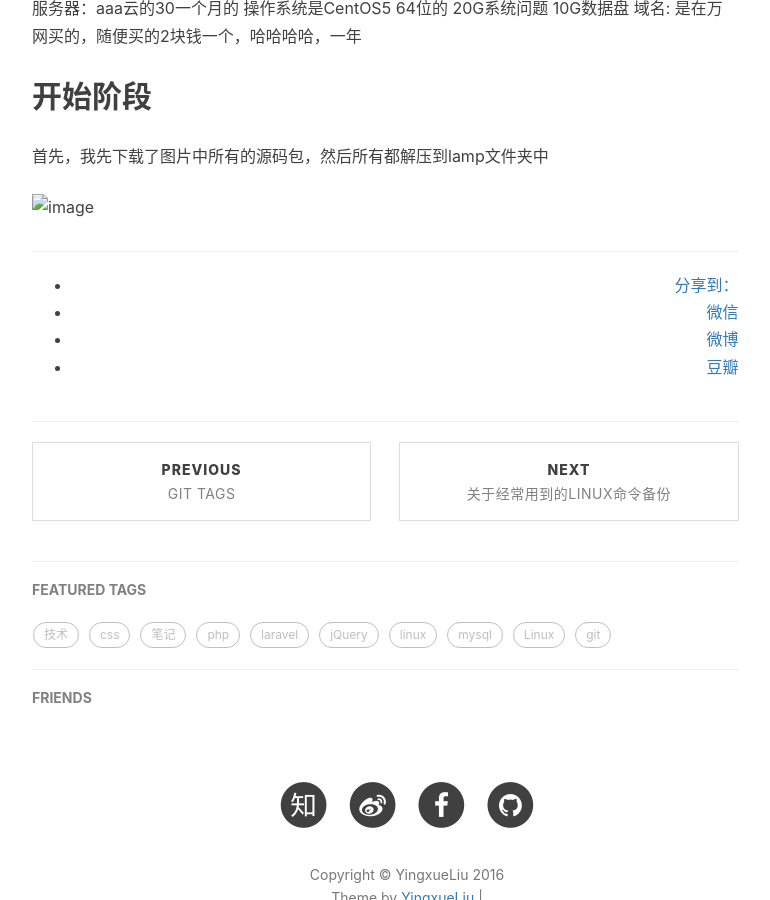
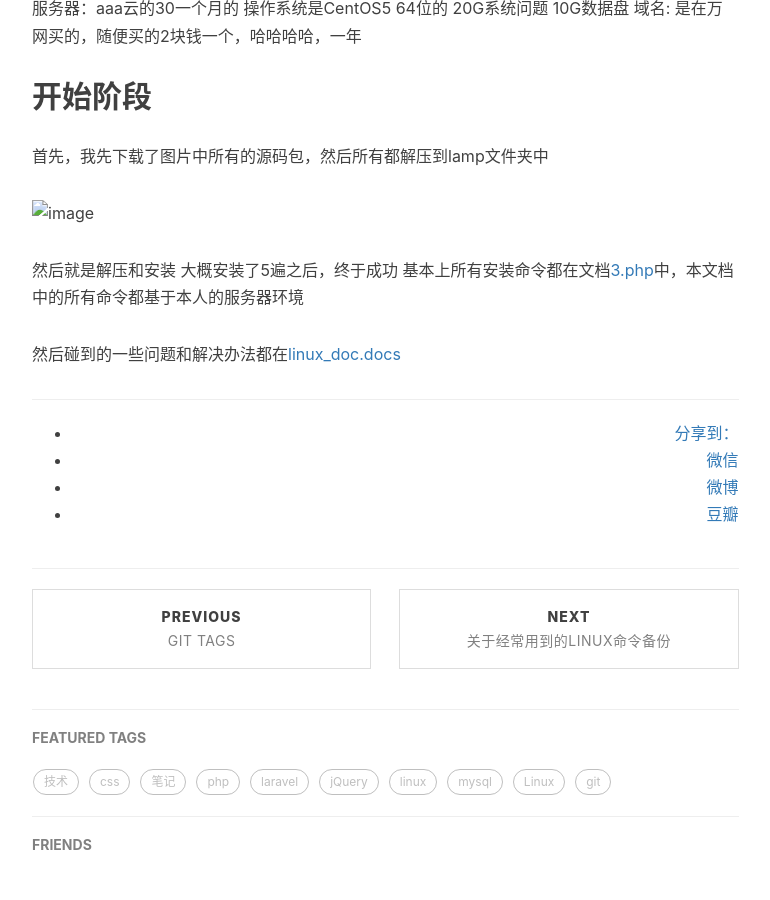
Before and after one commit to YingxueLiu/YingxueLiu.github.io, a Jekyll site: the page built from _posts/2016-07-26-lamp.markdown, in a window 1280 px wide and 900 px high, scrolled down 640 px. Shown: the whole window, without its empty margins (233-1003 px from the left). Built offline with Jekyll 4.4.1, drawn with Linux system fonts in a browser that asks for light colours; nearby versions of some CDN libraries; comment, search, counter and statistics services are not loaded.

Commit message:
lamp_now

```diff
--- a/_posts/2016-07-26-lamp.markdown
+++ b/_posts/2016-07-26-lamp.markdown
@@ -20,4 +20,11 @@ tags:
 开始阶段
 ---
 首先，我先下载了图片中所有的源码包，然后所有都解压到lamp文件夹中
-![image](https://yingxueliu.github.io/images/soft.png)
+
+![image](../images/soft.png)
+
+然后就是解压和安装
+大概安装了5遍之后，终于成功
+基本上所有安装命令都在文档[3.php](https://github.com/YingxueLiu/BackDocs/blob/master/lamp/3.php)中，本文档中的所有命令都基于本人的服务器环境
+
+然后碰到的一些问题和解决办法都在[linux_doc.docs](https://github.com/YingxueLiu/BackDocs/blob/master/lamp/linux_doc.docx)
```
